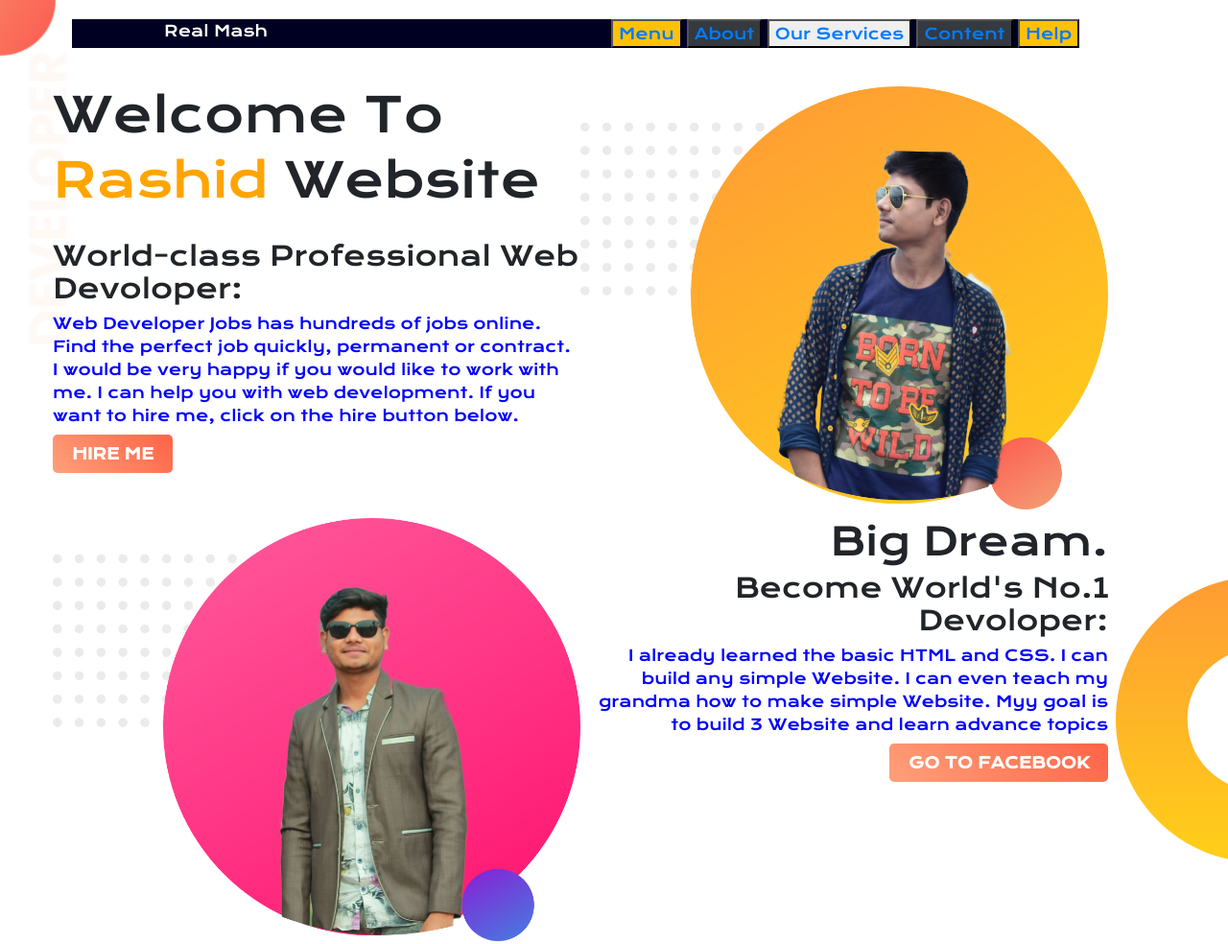
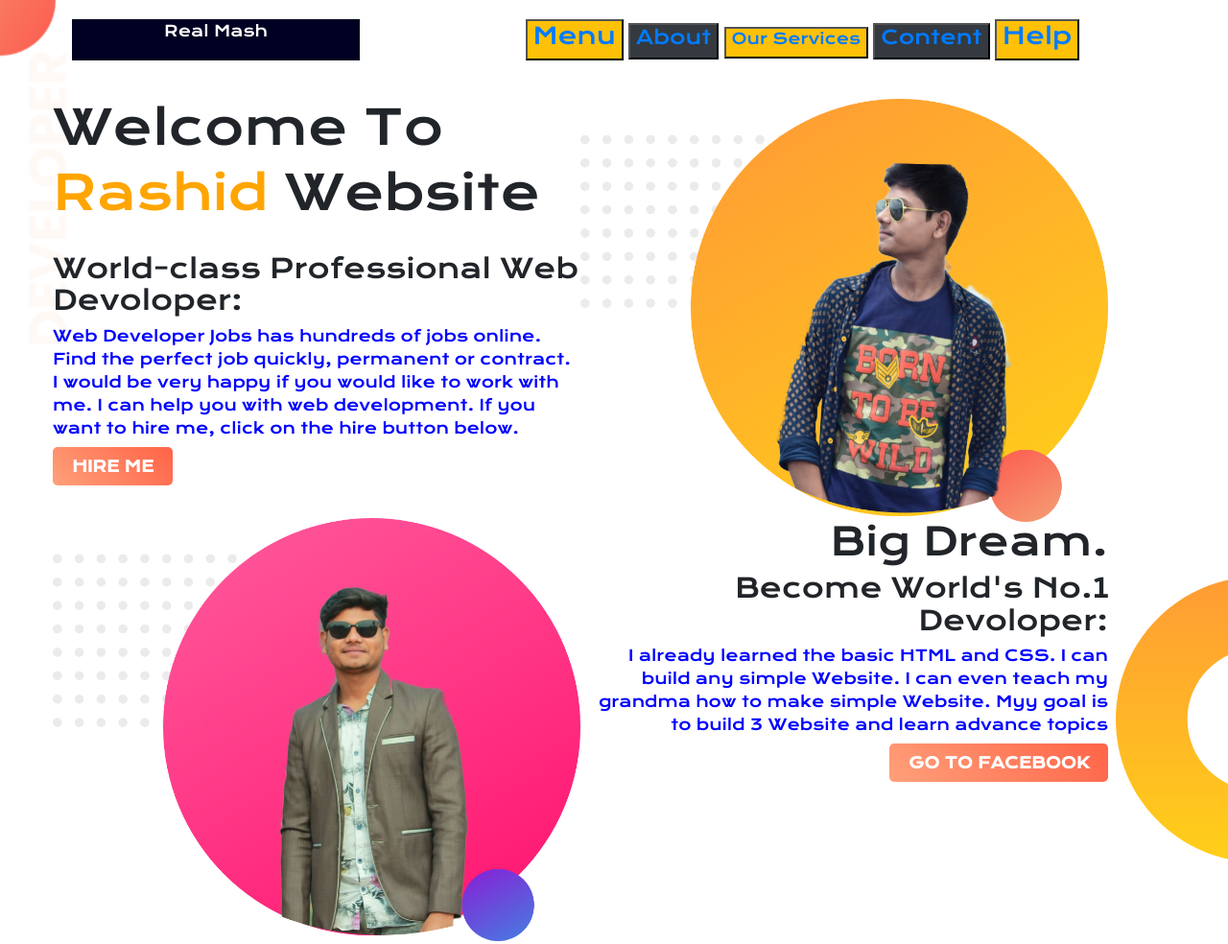
Before and after one commit to kazirashid420/web-portfolio, a plain HTML site: page index.html in a window 1280 px wide. Shown: the top 984 px of the page at 96% size. Drawn offline with nearby package versions, Linux system fonts and the light colour scheme.

Commit message:
fast-commit

```diff
--- a/index.html
+++ b/index.html
@@ -23,16 +23,16 @@
 
               <div style="width: 300px; background: #000022; color: #fff;" >Real Mash</div>
 
-              <div style="width: 750px; background: #000022; color: #fff; text-align: end;" >
-                <button class="bg-warning "><a  target="_blank" href="">Menu</a></button>
+              <div style="width: 750px;  color: #fff; text-align: end;" >
+                <button class="bg-warning ; "><a  target="_blank" href=""><h4>Menu</h4></a></button>
 
-              <button class="bg-dark"><a  target="_blank" href="https://www.facebook.com/rashid.kazi.420/">About</a></button>
+              <button class="bg-dark"><a  target="_blank" href="https://www.facebook.com/rashid.kazi.420/"><h5>About</h5></a></button>
 
-              <button><a  target="_blank" href="https://www.linkedin.com/in/kazi-rashid-72b420210/">Our Services</a></button>
+              <button class="bg-warning"><a  target="_blank" href="https://www.linkedin.com/in/kazi-rashid-72b420210/"><h6>Our Services</h6></a></button>
 
-              <button  class="bg-dark"><a  target="_blank" href="https://www.facebook.com/rashid.kazi.420/">Content</a></button>
+              <button  class="bg-dark"><a  target="_blank" href="https://www.facebook.com/rashid.kazi.420/"><h5>Content</h5></a></button>
 
-              <button  class="bg-warning"><a  target="_blank" href="https://www.linkedin.com/in/kazi-rashid-72b420210/">Help</a></button>
+              <button  class="bg-warning"><a  target="_blank" href="https://www.linkedin.com/in/kazi-rashid-72b420210/"><h4>Help</h4></a></button>
               </div>
           </div>
 
```
